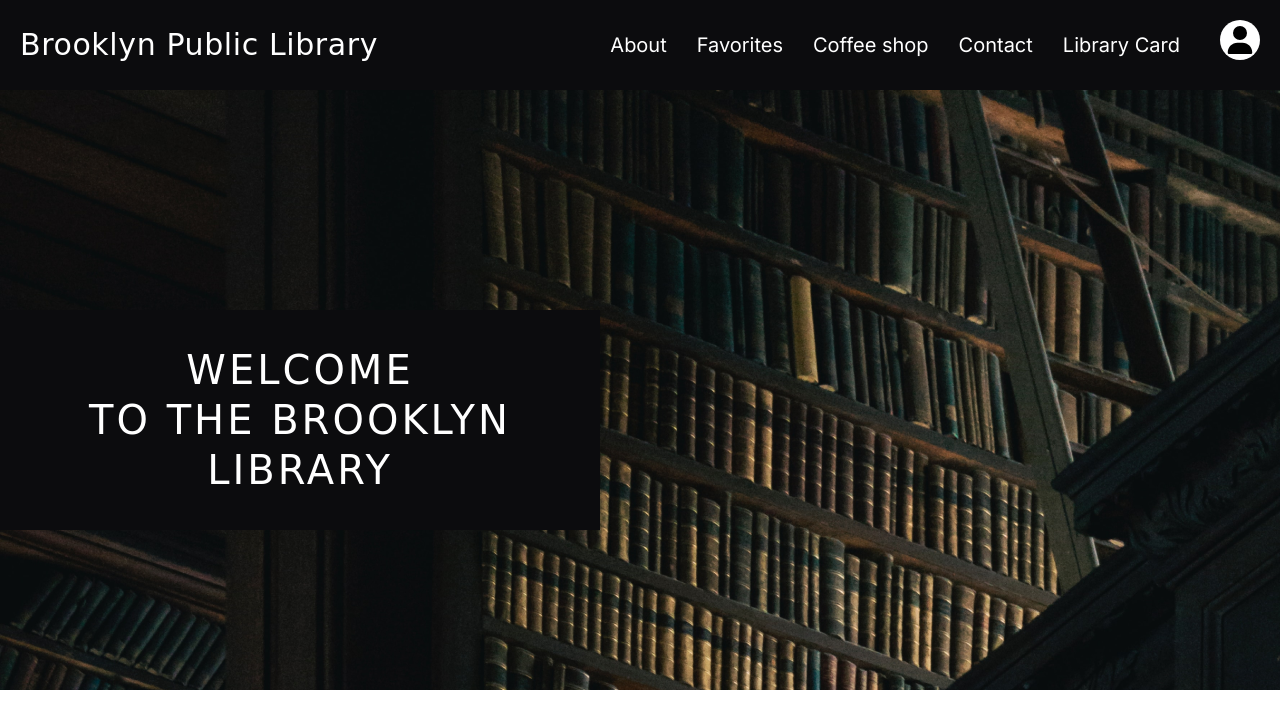
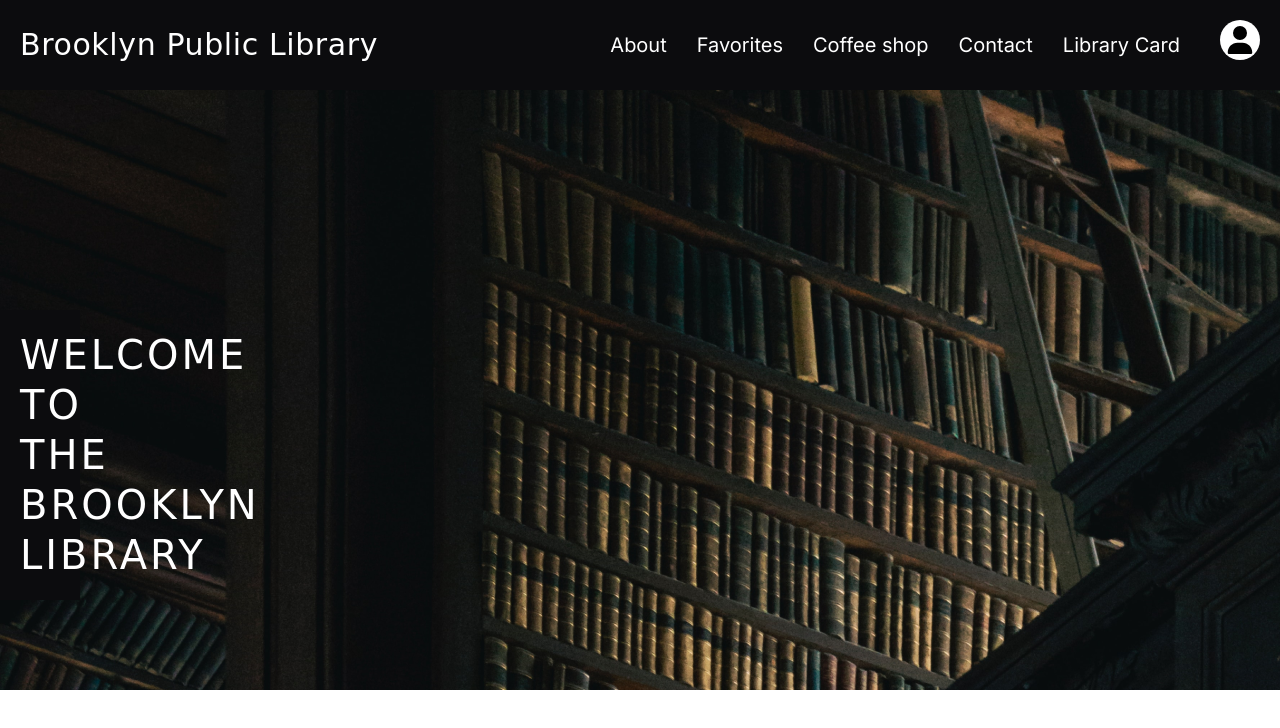
Before and after one commit to anroska/Library, a plain HTML site: page library/index.html in a window 1280 px wide. Drawn offline with Linux system fonts and the light colour scheme; a web font is replaced by a local one.

Commit message:
added fix ferst slide

```diff
--- a/library/css/main.css
+++ b/library/css/main.css
@@ -20,6 +20,7 @@ font-family: 'Inter', sans-serif; */
     background-color: #0C0C0E;
     min-height: 90px;
     margin-bottom: 20px;
+
 
 }
 
@@ -98,13 +99,10 @@ font-family: 'Inter', sans-serif; */
 
 .header__base {
     height: 600px;
+    padding-top: 220px;
+
     background-image: url(./../img/header/Welcome.png);
-    background-size: 1440px;
-    padding-top: 220px;
-    text-align: center;
-
-
-
+    background-size: cover;
 
 }
 .header__title {
@@ -115,12 +113,9 @@ font-family: 'Inter', sans-serif; */
     line-height: 50px;
     letter-spacing: 3px;
     text-transform: uppercase;
+    text-align: center;
 
-    width: 600px;
-    height: 220px;
     background-color: #0C0C0E;
+    margin-right: 1200px;
 
-    display: flex;
-    align-items: center;
-    justify-content: center;
 }
--- a/library/index.html
+++ b/library/index.html
@@ -10,8 +10,9 @@
 </head>
 <body>
     <header class="header">
+
         <div class="container">
-            <div5 class="header__top">
+            <div class="header__top">
                 <nav class="nav">
                 <div class="nav__logo">
                     <h2 class="logo"><a href="#!">Brooklyn Public Library</a></h2>
@@ -24,12 +25,17 @@
                     <li><a href="#!">Library Card</a></li>
                     <li><button type="button" class="user__btn"><img src="./img/header/user-solid.svg" alt=""></button></li>
                 </nav>
+
             </div>
-            <div class="header__base">
-                <h1 class="header__title">Welcome</br> to the Brooklyn</br> Library</h1>
             </div>
-        <div>
+        <div class="header__base">
 
+            <div class="header__title">
+                <div class="container">
+                    <h1>Welcome</br> to the Brooklyn</br> Library</h1>
+                </div>
+            </div>
+        </div>
     </header>
 
 
```
